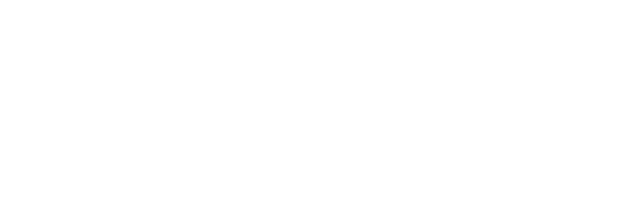
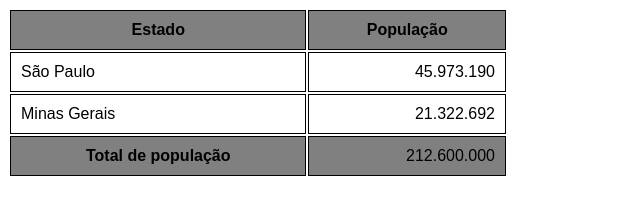
Before and after one commit to NicoleGaia/Curso-HTML5-CSS3, a plain HTML site: page Tabelas/tabelas.html in a window 1280 px wide. Shown: the whole page, without its empty margins (0-640 px from the left). Drawn offline with Linux system fonts and the light colour scheme.

Commit message:
Update tabelas.html

```diff
--- a/Tabelas/tabelas.html
+++ b/Tabelas/tabelas.html
@@ -1,11 +1,54 @@
 <!DOCTYPE html>
-<html lang="en">
+<html lang="pt-br">
 <head>
     <meta charset="UTF-8">
     <meta name="viewport" content="width=device-width, initial-scale=1.0">
-    <title>Document</title>
+    <title>Tabelas longas</title>
+    <style>
+        body{
+            font-family: Arial, Helvetica, sans-serif;
+        }
+        table{
+            width: 500px;
+        }
+        td, th{
+            border: 1px solid black;
+            padding: 10px;
+            border-collapse: collapse;
+        }
+        thead, tfoot{
+            background-color: gray;
+        }
+        td.num{
+            text-align: right;
+        }
+    </style>
 </head>
 <body>
+    <table>
+        <thead>
+            <tr>
+                <th>Estado</th>
+                <th>População</th>
+            </tr>
+        </thead>
+        <tbody>
+            <tr>
+                <td>São Paulo</td>
+                <td class="num">45.973.190</td>
+            </tr>
+            <tr>
+                <td>Minas Gerais</td>
+                <td class="num">21.322.692</td>
+            </tr>
+        </tbody>
+        <tfoot>
+            <tr>
+                <th>Total de população</th>
+                <td class="num">212.600.000 </td>
+            </tr>
+        </tfoot>
+    </table>
 
 </body>
 </html>
```
